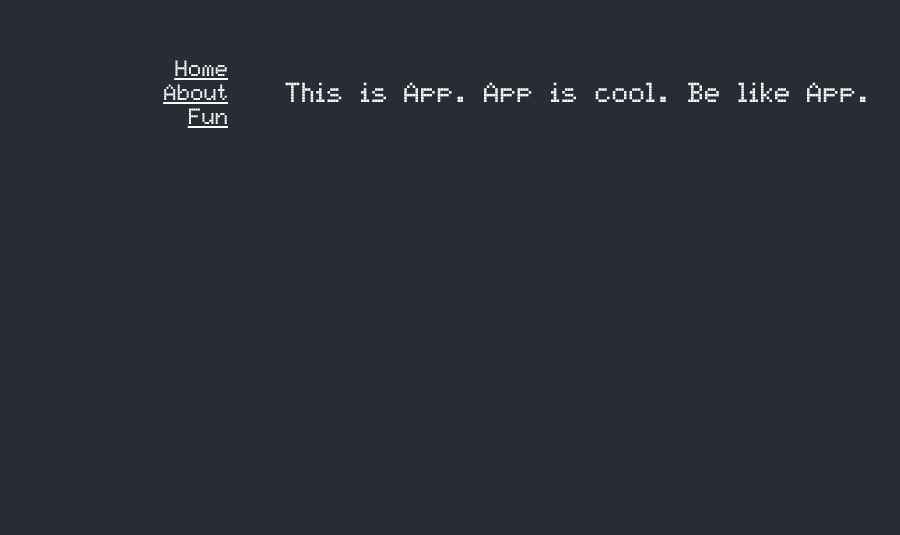
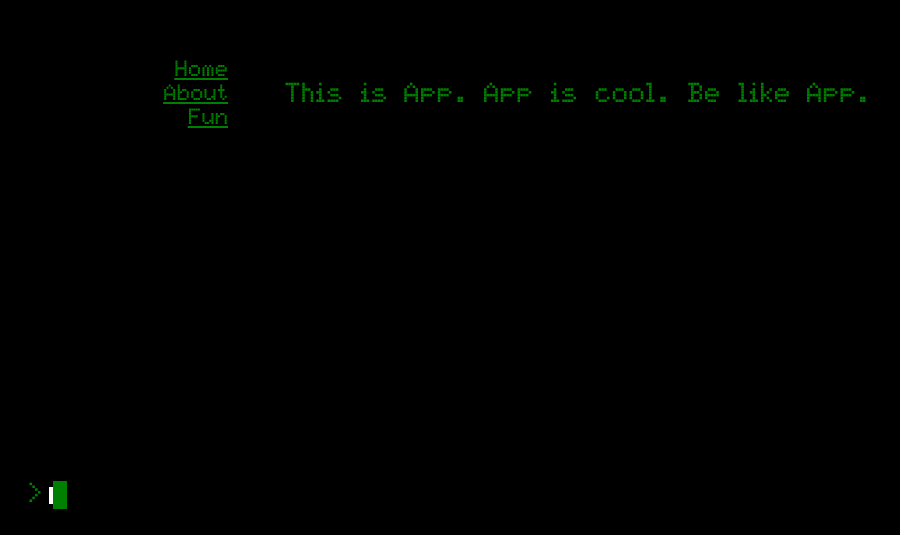
Before and after one commit to spoge/spoge.github.io, a React (Create React App) app: page / in a window 1280 px wide. Shown: the part 265-800 px from the top of the page, without its empty margins (0-900 px from the left). Built offline with nearby package versions, Linux system fonts and the light colour scheme.

Commit message:
Terminal with basic routing

```diff
--- a/src/App.css
+++ b/src/App.css
@@ -1,8 +1,8 @@
 .app {
-  background-color: #282c34;
-  color: white;
-  /* background-color: black;
-  color: green; */
+  /* background-color: #282c34;
+  color: white; */
+  background-color: black;
+  color: green;
   min-height: 100vh;
   /* font-size: 28px; */
   font-size: calc(12px + 2vmin);
@@ -26,8 +26,8 @@
 
 .app-nav-bar a {
   font-size: 0.8em;
-  color: white;
-  /* color: green; */
+  /* color: white; */
+  color: green;
 }
 
 .app-nav-bar a:hover {
--- a/src/App.jsx
+++ b/src/App.jsx
@@ -1,11 +1,18 @@
 import React from "react";
-import { BrowserRouter as Router, Switch, Route, Link } from "react-router-dom";
+import { Switch, Route, Link, withRouter } from "react-router-dom";
 import "./App.css";
-// import Terminal from "./Terminal";
+import Terminal from "./Terminal";
 
-const App = () => {
+const validPaths = ["/", "home", "about", "fun"];
+
+const App = ({ history }) => {
+  const onTerminalEnter = (text) => {
+    if (validPaths.includes(text)) {
+      history.push(text);
+    }
+  };
+
   return (
-    <Router>
     <div className="app">
       <div className="app-container">
         <div className="app-nav-bar">
@@ -27,9 +34,8 @@ const App = () => {
           </Switch>
         </div>
       </div>
-        {/* <Terminal /> */}
+      <Terminal onEnterPress={onTerminalEnter} />
     </div>
-    </Router>
   );
 };
 
@@ -38,11 +44,11 @@ const Home = () => {
 };
 
 const About = () => {
-  return <div>There should be something about someone here...</div>;
+  return <div>I am a programmer. I do computer stuff. I am not robot.</div>;
 };
 
 const Fun = () => {
   return <div>Cool stuff!</div>;
 };
 
-export default App;
+export default withRouter(App);
--- a/src/Terminal.jsx
+++ b/src/Terminal.jsx
@@ -1,7 +1,7 @@
 import React, { useEffect, useRef, useState } from "react";
 import "./Terminal.css";
 
-const Terminal = () => {
+const Terminal = ({ onEnterPress }) => {
   const terminalInput = useRef(null);
   const [isTerminalFocused, setIsTerminalFocused] = useState(false);
   const [isBlink, setIsBlink] = useState(false);
@@ -27,6 +27,14 @@ const Terminal = () => {
     return () => clearInterval(interval);
   }, [haveRecentlyTyped, isBlink, isTerminalFocused]);
 
+  const handleKeyDown = (e) => {
+    if (e.key === "Enter") {
+      onEnterPress(inputText);
+      setInputText("");
+      terminalInput.current.value = "";
+    }
+  };
+
   return (
     <div
       className="terminal"
@@ -51,6 +59,7 @@ const Terminal = () => {
           setHaveRecentlyTyped(true);
           setIsBlink(true);
         }}
+        onKeyDown={handleKeyDown}
       />
       <div className="terminal-text">{inputText}</div>
       <div className={`cursor ${!isBlink ? "hide" : ""}`}></div>
--- a/src/index.js
+++ b/src/index.js
@@ -1,13 +1,15 @@
 import React from "react";
 import ReactDOM from "react-dom";
-// import "./fonts/lcddot.ttf";
+import { BrowserRouter as Router } from "react-router-dom";
 import "./index.css";
 import App from "./App";
 import * as serviceWorker from "./serviceWorker";
 
 ReactDOM.render(
   <React.StrictMode>
-    <App />
+    <Router>
+      <App />
+    </Router>
   </React.StrictMode>,
   document.getElementById("root")
 );
```
Lines whose indentation alone changed are shown as unchanged.
